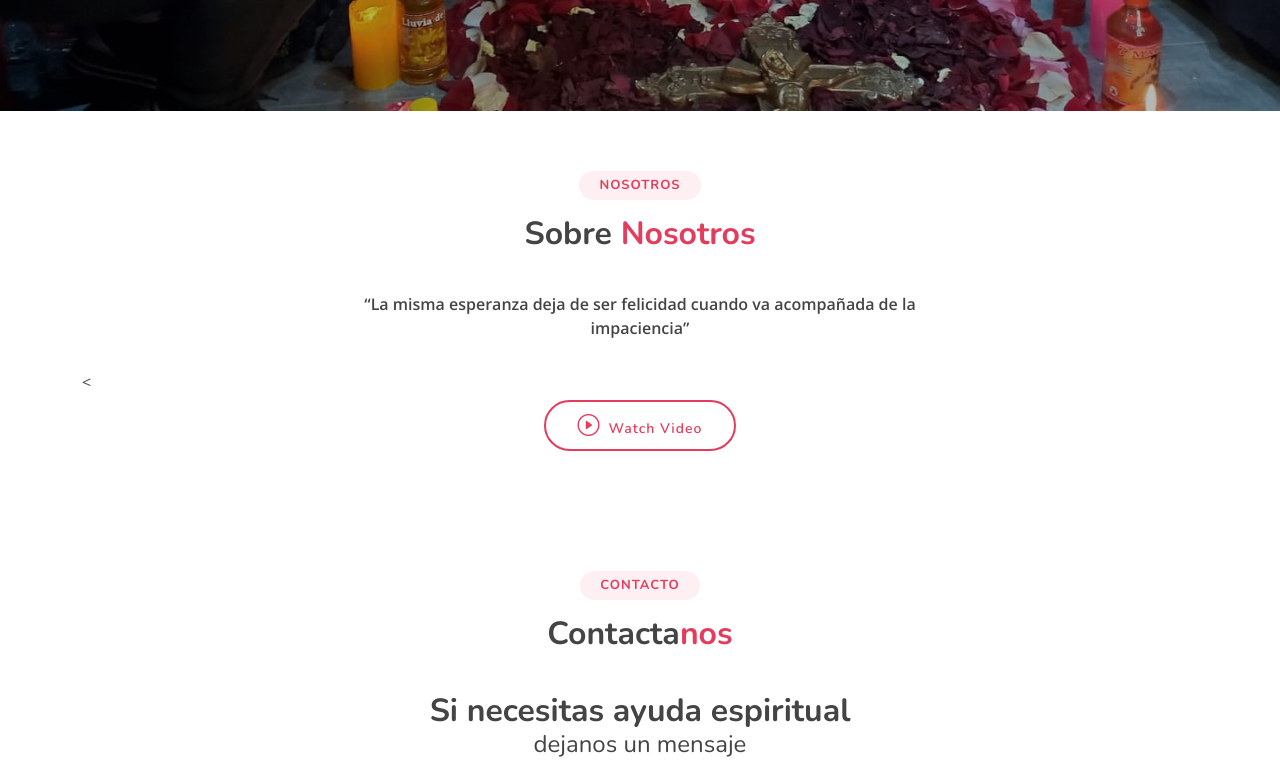
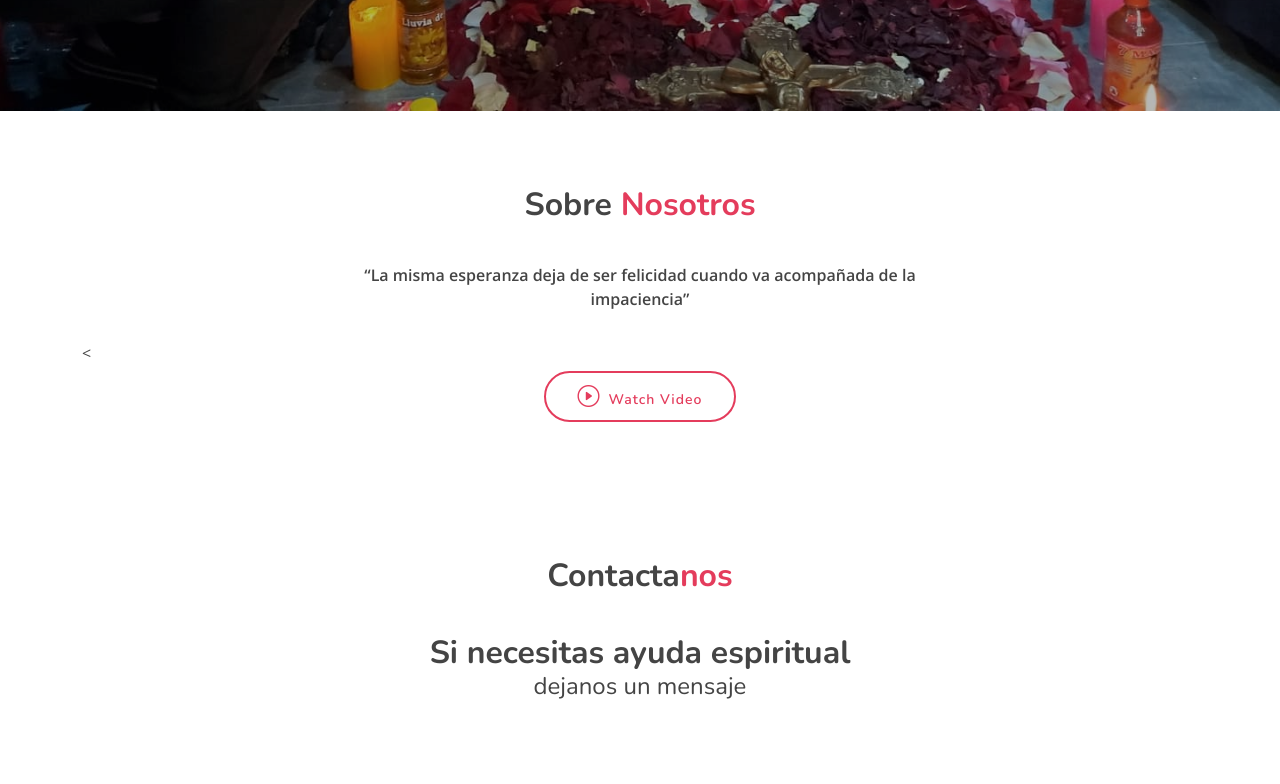
Before and after one commit to Hanae2023/Hanae2023-zandufinal, a plain HTML site: page index.html in a window 1280 px wide. Shown: the part 689-1473 px from the top of the page. Drawn offline with nearby package versions, Linux system fonts and the light colour scheme.

Commit message:
index.html

```diff
--- a/index.html
+++ b/index.html
@@ -70,7 +70,6 @@
     <section id="about" class="about">
       <div class="container">
         <div class="section-title">
-          <h2>Nosotros</h2>
           <h3>Sobre<span> Nosotros</span></h3>
           <br>
           <p>“La misma esperanza deja de ser felicidad cuando va acompañada de la impaciencia”</p>
@@ -86,7 +85,6 @@
     <section id="contact" class="contact">
       <div class="container">
         <div class="section-title">
-          <h2>Contacto</h2>
           <h3>Contacta<span>nos</span></h3>
           <br>
           <h3>Si necesitas ayuda espiritual</h3>
```
